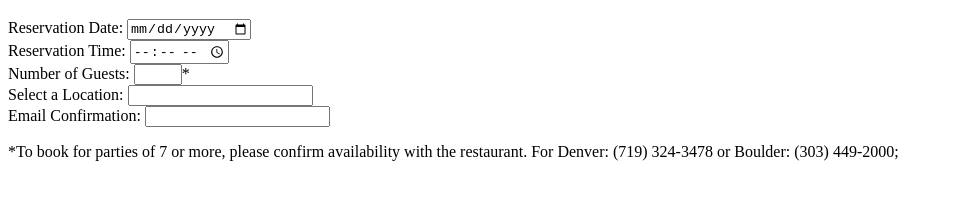
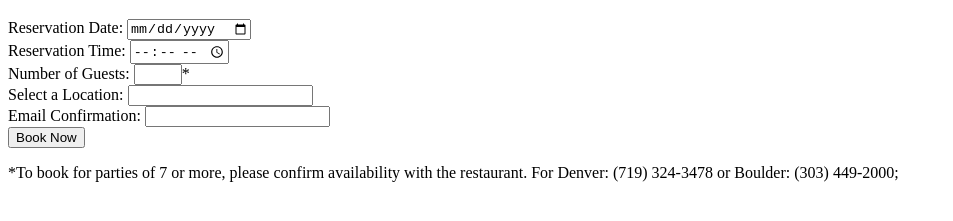
Before and after one commit to shba2504/jamaican-menu, a plain HTML site: page index.html in a window 1280 px wide. Shown: the part 61-282 px from the top of the page, without its empty margins (0-953 px from the left). Drawn offline with Linux system fonts and the light colour scheme.

Commit message:
Added Book Now button

```diff
--- a/index.html
+++ b/index.html
@@ -46,6 +46,7 @@
           <label for="email_confirm">Email Confirmation: </label>
           <input id="email_confirm" type="email" name="email_confirm" />
         </div>
+        <button type="submit" name="submit">Book Now</button>
         <p>
           *To book for parties of 7 or more, please confirm availability with
           the restaurant. For Denver: (719) 324-3478 or Boulder: (303) 449-2000;
```
